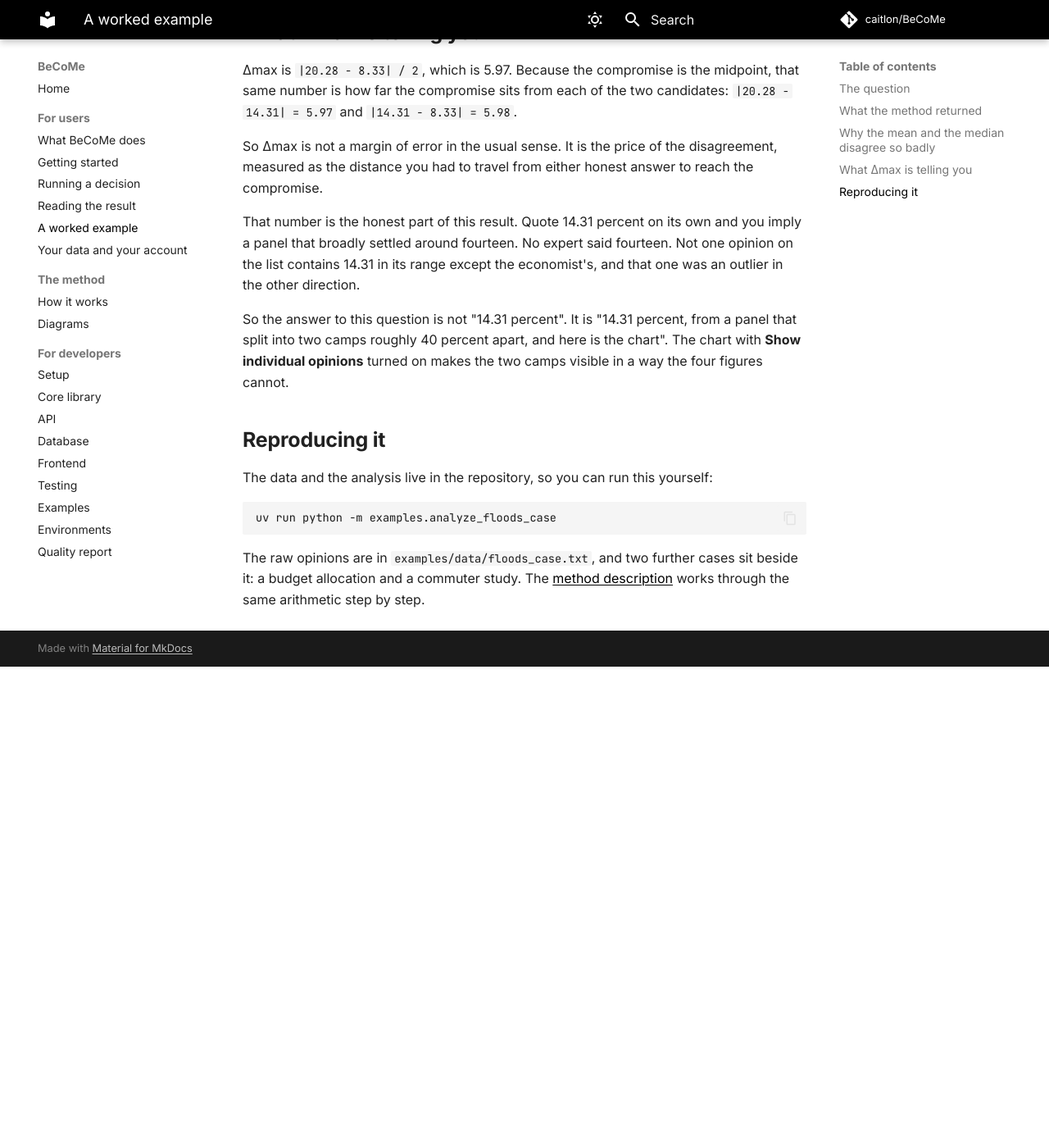
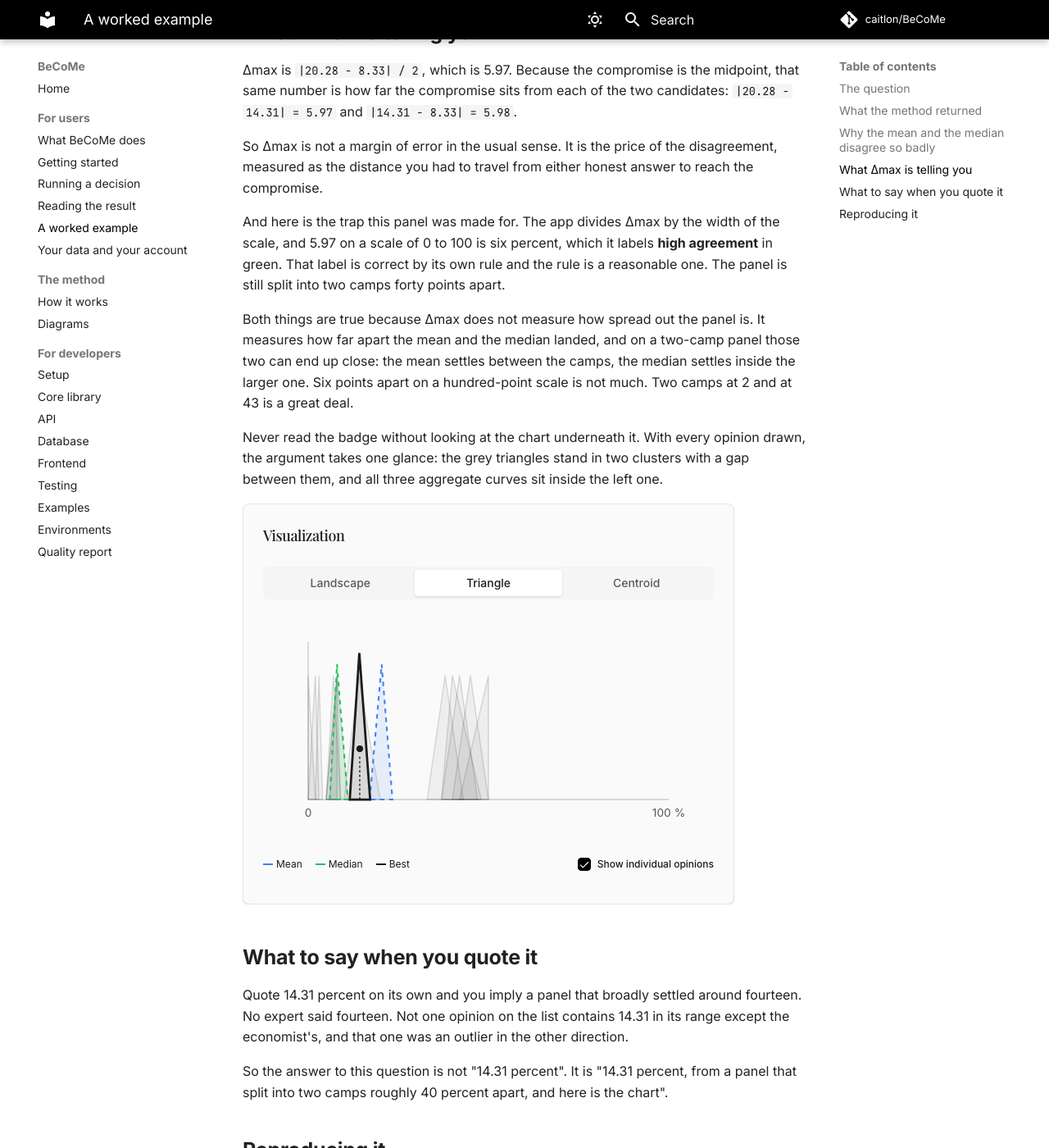
Before and after one commit to caitlon/BeCoMe, an MkDocs documentation site: the page built from docs/user/worked-example.md, in a window 1280 px wide and 1400 px high, scrolled down 2137 px. Shown: the whole window at 82% size. Built offline with MkDocs 1.6.1 and Material for MkDocs 9.7.7, drawn with Linux system fonts in a browser that asks for light colours; comment, search, counter and statistics services are not loaded; before the commit the page ends 2950 px from its top, so only the background shows below that.

Commit message:
docs: illustrate the user guide with generated screenshots

```diff
--- a/docs/user/worked-example.md
+++ b/docs/user/worked-example.md
@@ -73,13 +73,30 @@ number is how far the compromise sits from each of the two candidates: `|20.28
 So Δmax is not a margin of error in the usual sense. It is the price of the disagreement, measured
 as the distance you had to travel from either honest answer to reach the compromise.
 
-That number is the honest part of this result. Quote 14.31 percent on its own and you imply a panel
-that broadly settled around fourteen. No expert said fourteen. Not one opinion on the list contains
-14.31 in its range except the economist's, and that one was an outlier in the other direction.
+And here is the trap this panel was made for. The app divides Δmax by the width of the scale, and
+5.97 on a scale of 0 to 100 is six percent, which it labels **high agreement** in green. That label
+is correct by its own rule and the rule is a reasonable one. The panel is still split into two
+camps forty points apart.
+
+Both things are true because Δmax does not measure how spread out the panel is. It measures how
+far apart the mean and the median landed, and on a two-camp panel those two can end up close: the
+mean settles between the camps, the median settles inside the larger one. Six points apart on a
+hundred-point scale is not much. Two camps at 2 and at 43 is a great deal.
+
+Never read the badge without looking at the chart underneath it. With every opinion drawn, the
+argument takes one glance: the grey triangles stand in two clusters with a gap between them, and
+all three aggregate curves sit inside the left one.
+
+![The triangle chart with all thirteen individual opinions shown, in two separated clusters](img/project-triangle-individual.png)
+
+## What to say when you quote it
+
+Quote 14.31 percent on its own and you imply a panel that broadly settled around fourteen. No
+expert said fourteen. Not one opinion on the list contains 14.31 in its range except the
+economist's, and that one was an outlier in the other direction.
 
 So the answer to this question is not "14.31 percent". It is "14.31 percent, from a panel that
-split into two camps roughly 40 percent apart, and here is the chart". The chart with **Show
-individual opinions** turned on makes the two camps visible in a way the four figures cannot.
+split into two camps roughly 40 percent apart, and here is the chart".
 
 ## Reproducing it
 
```
Also changed, not shown: docs/user/getting-started.md (+4 -0 lines), docs/user/reading-the-result.md (+16 -2 lines), docs/user/running-a-decision.md (+2 -0 lines), docs/user/img/new-project.png (added), docs/user/img/project-opinions.png (added), docs/user/img/project-results.png (added), docs/user/img/project-triangle-individual.png (added), docs/user/img/project-triangle.png (added), docs/user/img/projects-list.png (added), 4 other files.
